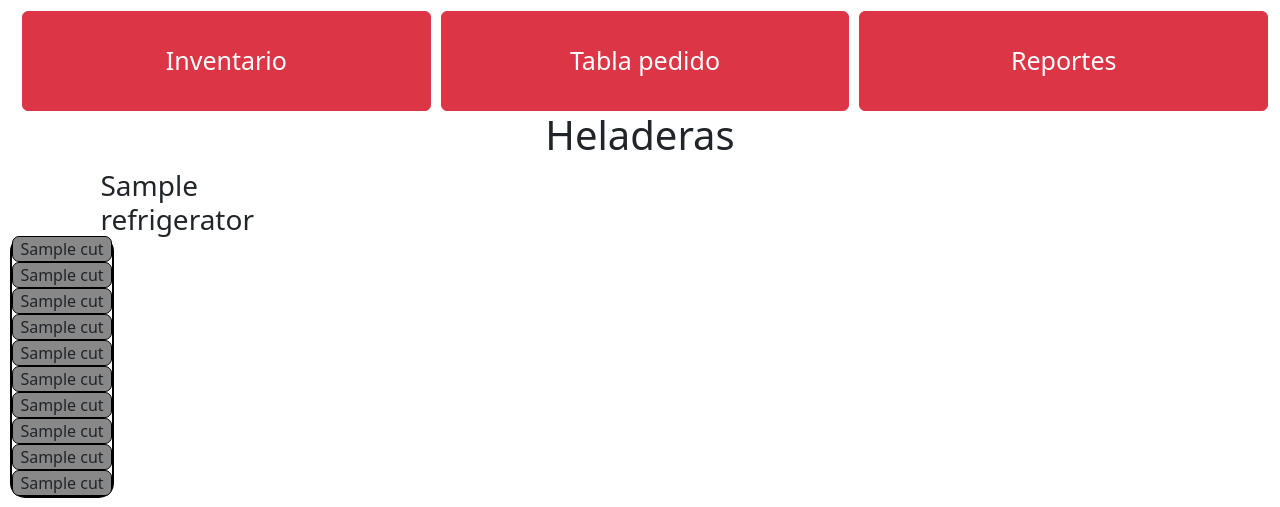
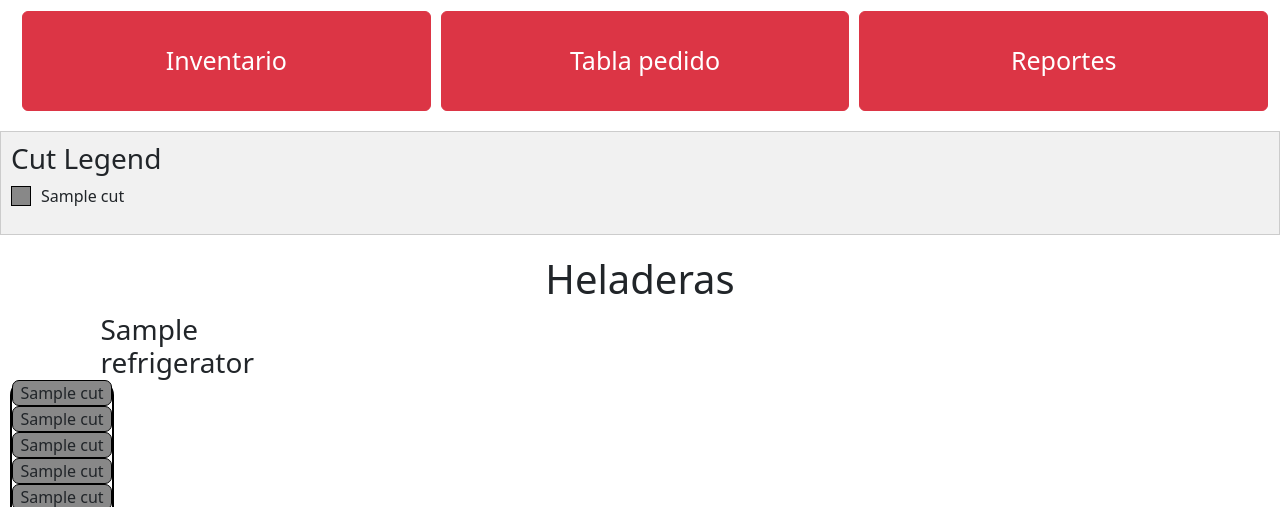
Before and after one commit to juangilfons/milanga-inventory, a Django app: page / in a window 1280 px wide. Shown: the part 100-607 px from the top of the page. Run offline with Django 5.2, Linux system fonts and the light colour scheme; a user stored in the database is signed in; tables that the repository leaves empty hold one stand-in row (values such as "Sample post").

Commit message:
Sell Milas implementation and cut legend in inventory.html

```diff
--- /dev/null
+++ b/inventory/forms.py
@@ -0,0 +1,6 @@
+from django import forms
+from .models import Cut, Order, Column
+
+class SellMilasForm(forms.Form):
+    cut = forms.ModelChoiceField(queryset=Cut.objects.all(), label="Select Cut")
+    milas_to_sell = forms.IntegerField(min_value=1, label="Number of Milas to Sell")
--- a/inventory/static/inventory/inventory.css
+++ b/inventory/static/inventory/inventory.css
@@ -4,6 +4,30 @@
             font-size:40px;
             text-align: center;
             margin: 0;
+        }
+        .legend {
+            margin: 20px 0;
+            padding: 10px;
+            background-color: #f1f1f1;
+            border: 1px solid #ccc;
+        }
+
+        .legend ul {
+            list-style: none;
+            padding: 0;
+        }
+
+        .legend li {
+            display: flex;
+            align-items: center;
+            margin-bottom: 5px;
+        }
+
+        .color-box {
+            width: 20px;
+            height: 20px;
+            margin-right: 10px;
+            border: 1px solid #000;
         }
         #refrigerators{
             display:flex;
--- a/inventory/templates/inventory/inventory.html
+++ b/inventory/templates/inventory/inventory.html
@@ -11,6 +11,17 @@
 {% endblock %}
 
 {% block content %}
+    <div class="legend">
+        <h3>Cut Legend</h3>
+        <ul>
+            {% for cut in cuts %}
+                <li>
+                    <span class="color-box" style="background-color: {{ cut.color }};"></span>
+                    {{ cut.name }}
+                </li>
+            {% endfor %}
+        </ul>
+    </div>
     <div id="refrigerators">
         <h1 class="display-3">Heladeras</h1>
         <div id="divheladeras">
--- a/inventory/views.py
+++ b/inventory/views.py
@@ -1,6 +1,9 @@
-from django.shortcuts import render
+from django.shortcuts import render, redirect
+from django.contrib import messages
 from django.contrib.auth.decorators import login_required
+from django.core.exceptions import ObjectDoesNotExist
 
+from .forms import SellMilasForm
 from inventory.models import Refrigerator, Cut
 
 
@@ -18,7 +21,24 @@ def inventory(request):
     return render(request, 'inventory/inventory.html', context)
 
 def sell_milas(request):
-    return render(request, 'inventory/sell_milas.html')
+    if request.method == 'POST':
+        form = SellMilasForm(request.POST)
+        if form.is_valid():
+            cut = form.cleaned_data['cut']
+            milas_to_sell = form.cleaned_data['milas_to_sell']
+
+            try:
+                cut.sell_milas(milas_to_sell)  # This will handle selling milas
+                messages.success(request, f"Successfully sold {milas_to_sell} milas from {cut.name}!")
+            except ObjectDoesNotExist:
+                messages.error(request, "No milanesas available for this cut.")
+            except ValueError as e:
+                messages.error(request, str(e))  # Show the error message if there are insufficient milas
+            return redirect('sell_milas')  # Redirect to the same page or somewhere else after success
+    else:
+        form = SellMilasForm()
+
+    return render(request, 'inventory/sell_milas.html', {'form': form})
 
 def orders(request):
     return render(request, 'inventory/orders.html')
```
Also changed, not shown: inventory/templates/inventory/sell_milas.html (+13 -0 lines).
